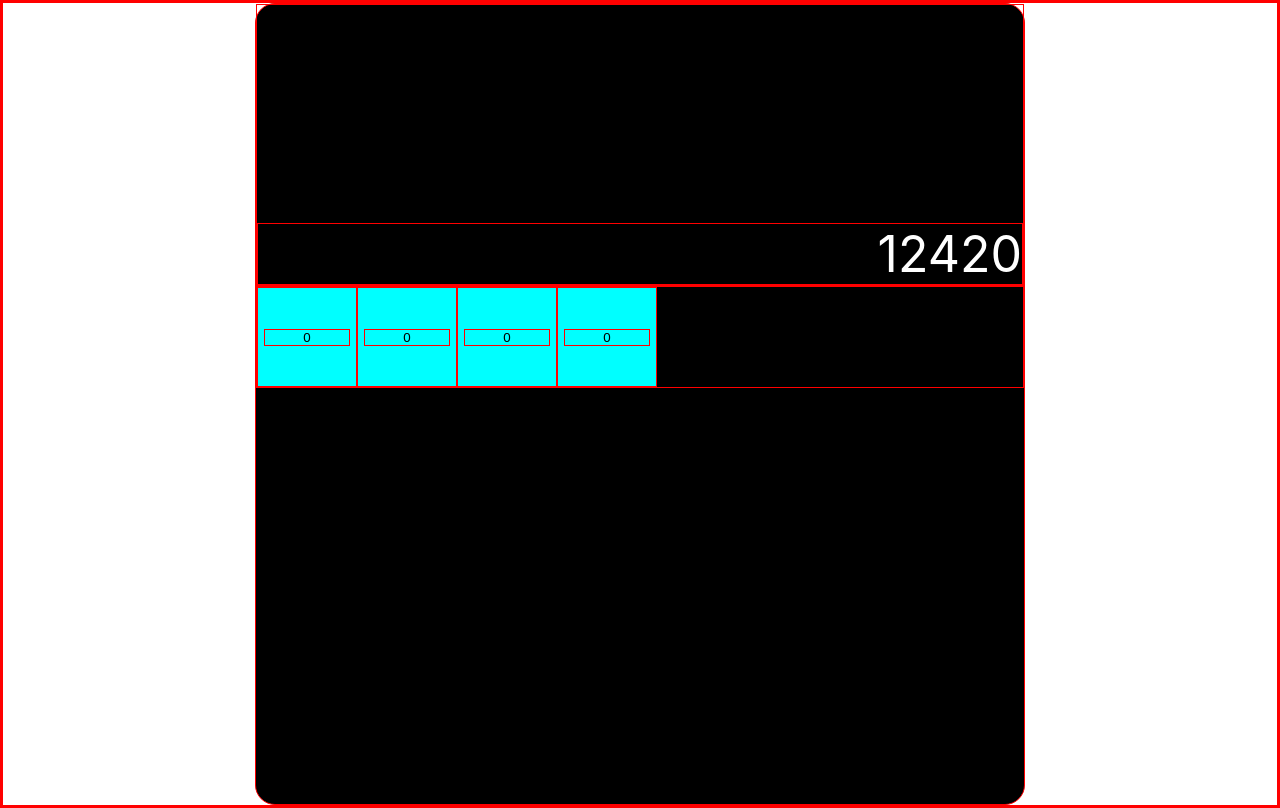
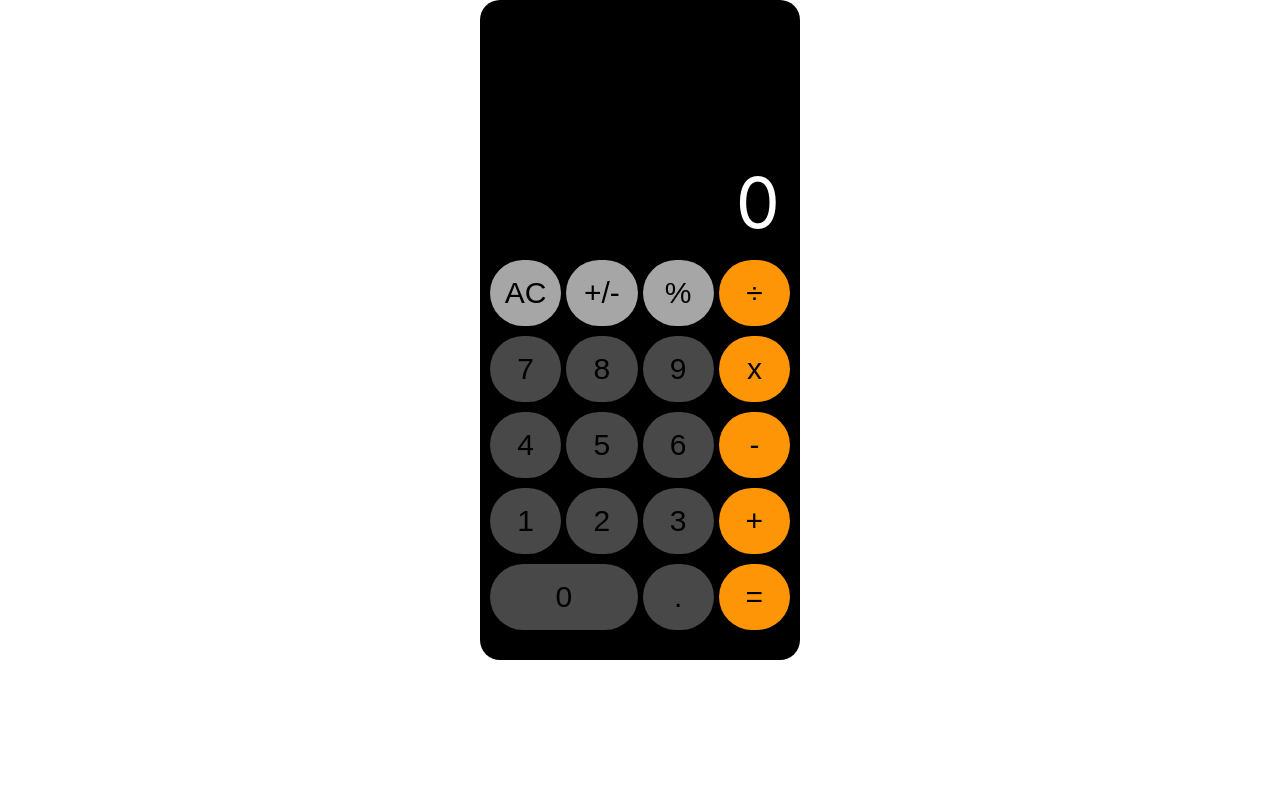
Before and after one commit to chashchinavera/calculator2, a React (Create React App) app: page / in a window 1280 px wide. Built offline with nearby package versions, Linux system fonts and the light colour scheme.

Commit message:
add ButtonTab component

```diff
--- a/package.json
+++ b/package.json
@@ -6,6 +6,7 @@
     "@testing-library/jest-dom": "^5.17.0",
     "@testing-library/react": "^13.4.0",
     "@testing-library/user-event": "^13.5.0",
+    "classnames": "^2.5.1",
     "react": "^18.2.0",
     "react-dom": "^18.2.0",
     "react-scripts": "5.0.1",
--- a/src/components/App/App.css
+++ b/src/components/App/App.css
@@ -1,16 +1,16 @@
 .app {
   background-color: black;
   border-radius: 20px;
-  max-width: 768px;
-  height: 100vh;
+  max-width: 320px;
+  height: max-content;
   display: flex;
   flex-direction: column;
   margin: 0px auto;
+  padding: 160px 0 0;
   font-weight: 400;
 }
 
 .app__screen {
-  height: 35%;
   display: flex;
   flex-direction: column;
   justify-content: end;
@@ -19,9 +19,7 @@
 .app__value {
   color: white;
   text-align: end;
-  font-size: 50px;
-  margin: 0px;
-  padding: 0px;
+  font-size: 70px;
+  margin: 0 0 10px;
+  padding: 0 20px;
 }
-
-.app__buttons {}
--- a/src/components/App/App.tsx
+++ b/src/components/App/App.tsx
@@ -1,27 +1,14 @@
 import './App.css';
 import React from 'react';
-import Button from '../Button/Button.tsx';
+import ButtonTab from '../ButtonTab/ButtonTab.tsx';
 
 function App() {
   return (
     <div className='app'>
       <div className='app__screen'>
-        <p className='app__value'>12420</p>
+        <p className='app__value'>0</p>
       </div>
-      <div className='app__buttons'>
-        <Button
-        children='0'
-        />
-        <Button
-        children='0'
-        />
-        <Button
-        children='0'
-        />
-        <Button
-        children='0'
-        />
-      </div>
+        <ButtonTab />
     </div>
   );
 }
--- a/src/components/Button/Button.css
+++ b/src/components/Button/Button.css
@@ -1,9 +1,23 @@
 .button {
-    width: 100px;
-    height: 100px;
-    background-color: aqua;
+    border-radius: 50px;
+    border: none;
+    background-color: #484848;
 }
 
 .button__children {
+    font-size: 30px;
+    padding: 15px 0;
+    margin: 0px;
+}
 
+.button__orange {
+    background-color: #fe9506;
 }
+
+.button__grey {
+    background-color: #a6a6a6;
+}
+
+.button__double {
+    grid-column: 1/3;
+}
--- a/src/components/Button/Button.tsx
+++ b/src/components/Button/Button.tsx
@@ -1,14 +1,36 @@
 import React, { ButtonHTMLAttributes, ReactNode } from "react";
+import classNames from "classnames";
 
 interface ButtonProps extends ButtonHTMLAttributes<HTMLButtonElement> {
     children: ReactNode,
+    background: 'normal' | 'orange' | 'grey',
+    column: 'normal' | 'double',
 }
 
 const Button: React.FC<ButtonProps> = ({
     children,
+    background,
+    column,
 }) => {
+
+    const backgroundButtonClasses = {
+        "normal": "button",
+        "grey": "button button__grey",
+        "orange": "button button__orange",
+      };
+
+      const columnButtonClasses = {
+        "normal": "",
+        "double": "button__double",
+      };
+
+      const buttonClasses = classNames(
+        backgroundButtonClasses[background],
+        columnButtonClasses[column],
+      );
+
     return (
-        <button className="button">
+        <button className={buttonClasses}>
             <p className="button__children">{children}</p>
         </button>
     )
--- /dev/null
+++ b/src/components/ButtonTab/ButtonTab.css
@@ -0,0 +1,6 @@
+.buttons {
+    padding: 5px 10px 30px;
+    display: grid;
+    grid-template-columns: repeat(4, 1fr);
+    gap: 10px 5px;
+}
--- /dev/null
+++ b/src/components/ButtonTab/ButtonTab.tsx
@@ -0,0 +1,106 @@
+import React from 'react';
+import Button from '../Button/Button.tsx';
+
+function ButtonTab() {
+    return (
+        <div className='buttons'>
+            <Button
+                children='AC'
+                background='grey'
+                column='normal'
+            />
+            <Button
+                children='+/-'
+                background='grey'
+                column='normal'
+            />
+            <Button
+                children='%'
+                background='grey'
+                column='normal'
+            />
+            <Button
+                children='÷'
+                background='orange'
+                column='normal'
+            />
+            <Button
+                children='7'
+                background='normal'
+                column='normal'
+            />
+            <Button
+                children='8'
+                background='normal'
+                column='normal'
+            />
+            <Button
+                children='9'
+                background='normal'
+                column='normal'
+            />
+            <Button
+                children='x'
+                background='orange'
+                column='normal'
+            />
+            <Button
+                children='4'
+                background='normal'
+                column='normal'
+            />
+            <Button
+                children='5'
+                background='normal'
+                column='normal'
+            />
+            <Button
+                children='6'
+                background='normal'
+                column='normal'
+            />
+            <Button
+                children='-'
+                background='orange'
+                column='normal'
+            />
+            <Button
+                children='1'
+                background='normal'
+                column='normal'
+            />
+            <Button
+                children='2'
+                background='normal'
+                column='normal'
+            />
+            <Button
+                children='3'
+                background='normal'
+                column='normal'
+            />
+            <Button
+                children='+'
+                background='orange'
+                column='normal'
+            />
+            <Button
+                children='0'
+                background='normal'
+                column='double'
+            />
+            <Button
+                children='.'
+                background='normal'
+                column='normal'
+            />
+            <Button
+                children='='
+                background='orange'
+                column='normal'
+            />
+        </div>
+    )
+};
+
+export default ButtonTab;
--- a/src/index.css
+++ b/src/index.css
@@ -7,9 +7,8 @@
 /* app */
 @import url(./components/App/App.css);
 
+/* buttonTab */
+@import url(./components/ButtonTab/ButtonTab.css);
+
 /* button */
 @import url(./components/Button/Button.css);
-
-* {
-    border: red 1px solid;
-}
```
Also changed, not shown: 1 other file (tests, documents, lock files or other folders).
